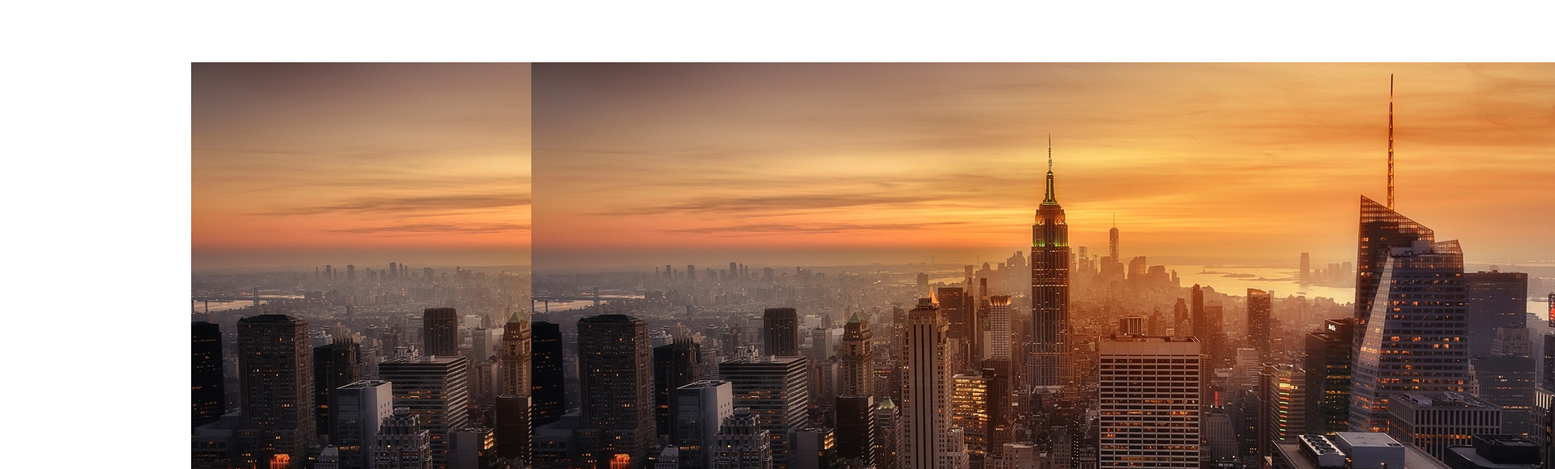
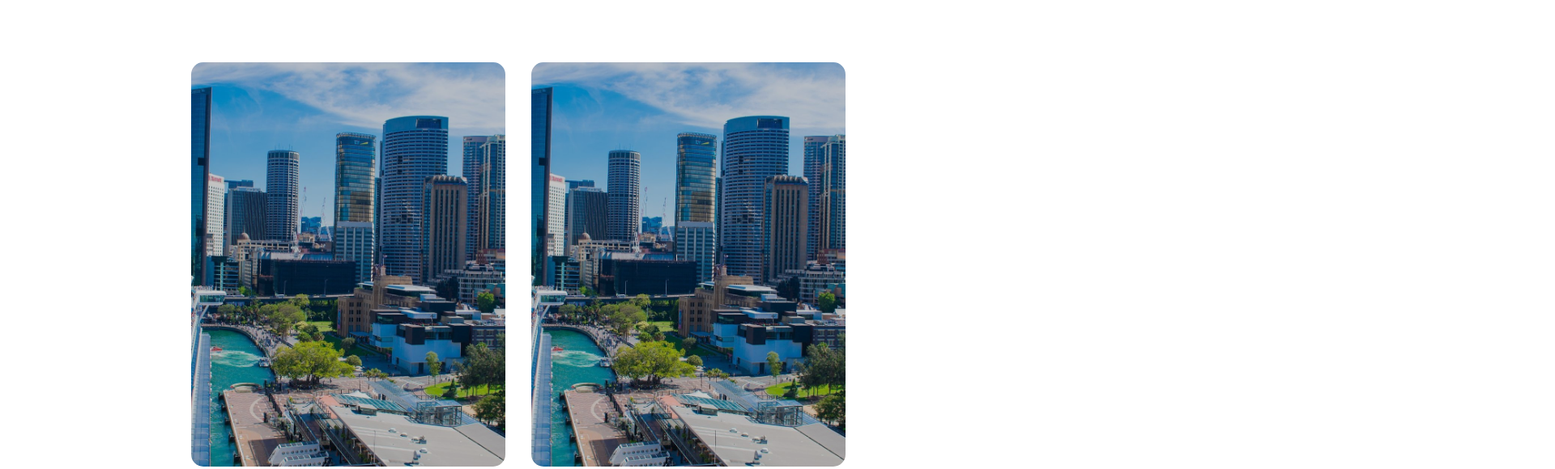
Before and after one commit to Mohamed-Tazhiiroh/Travel-website, a plain HTML site: page index.html in a window 1280 px wide. Shown: the part 2816-3396 px from the top of the page at 81% size, 1920 px wide, since content can reach past the window. Drawn offline with Linux system fonts and the light colour scheme.

Commit message:
added files

```diff
--- a/index.html
+++ b/index.html
@@ -198,21 +198,21 @@
 
             <div class="destination-content">
               <div class="col-content">
-                <img src="./images/new-york-city-evening-time-ak-1280x800.jpg" alt="">
+                <img src="./images/1717455.jpg" alt="">
                 <h5>Machu pi</h5>
                 <p>Peru</p>
               </div>
 
 
               <div class="col-content">
-                <img src="./images/new-york-city-evening-time-ak-1280x800.jpg" alt="">
+                <img src="./images/1717455.jpg" alt="">
                 <h5>Machu pi</h5>
                 <p>Peru</p>
               </div>
 
 
               <div class="col-content">
-                <img src="./images/new-york-city-evening-time-ak-1280x800.jpg" alt="">
+                <img src="./images/1717455.jpg" alt="">
                 <h5>Machu pi</h5>
                 <p>Peru</p>
               </div>
--- a/style.css
+++ b/style.css
@@ -253,7 +253,7 @@ header.sticky {
 }
 .destination-content{
     display: grid;
-    grid-template-columns: repeat(auto-fit, minmax(340px, auto));
+    grid-template-columns: repeat(auto-fit, minmax(260px, auto));
     grid-gap: 2rem;
     align-items: center;
     margin-top: 5rem;
@@ -262,5 +262,11 @@ header.sticky {
     position: relative;
 }
 .col-content img{
-
+    width: 100%;
+    height: 500px;
+    border-radius: 15px;
+    filter: brightness(80%);
+    transition: all .3s cubic-bezier(.445, .05, .55, .95);
+    object-fit: cover;
+    will-change: filter;
 }
```
